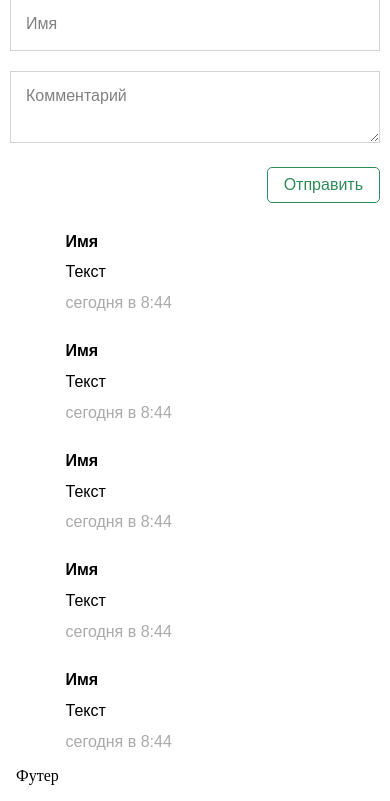
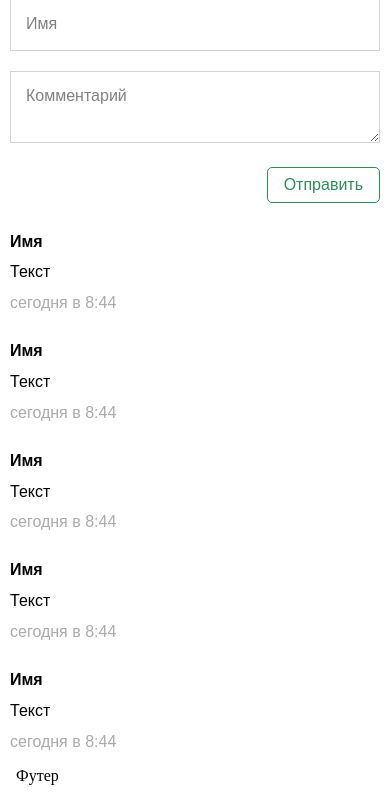
Before and after one commit to masterworgen/ekb_excursion, a Django app: page /feedback/ in a window 390 px wide. Shown: the part 362-1163 px from the top of the page. Run offline with Django 3.2, Linux system fonts and the light colour scheme.

Commit message:
Список отзывов во всю ширину экрана на телефоне

```diff
--- a/static/css/styles.css
+++ b/static/css/styles.css
@@ -359,4 +359,8 @@
     .feedback__form {
         width: 100%;
     }
+
+    .feedback__comments {
+        width: 100%;
+    }
 }
```
